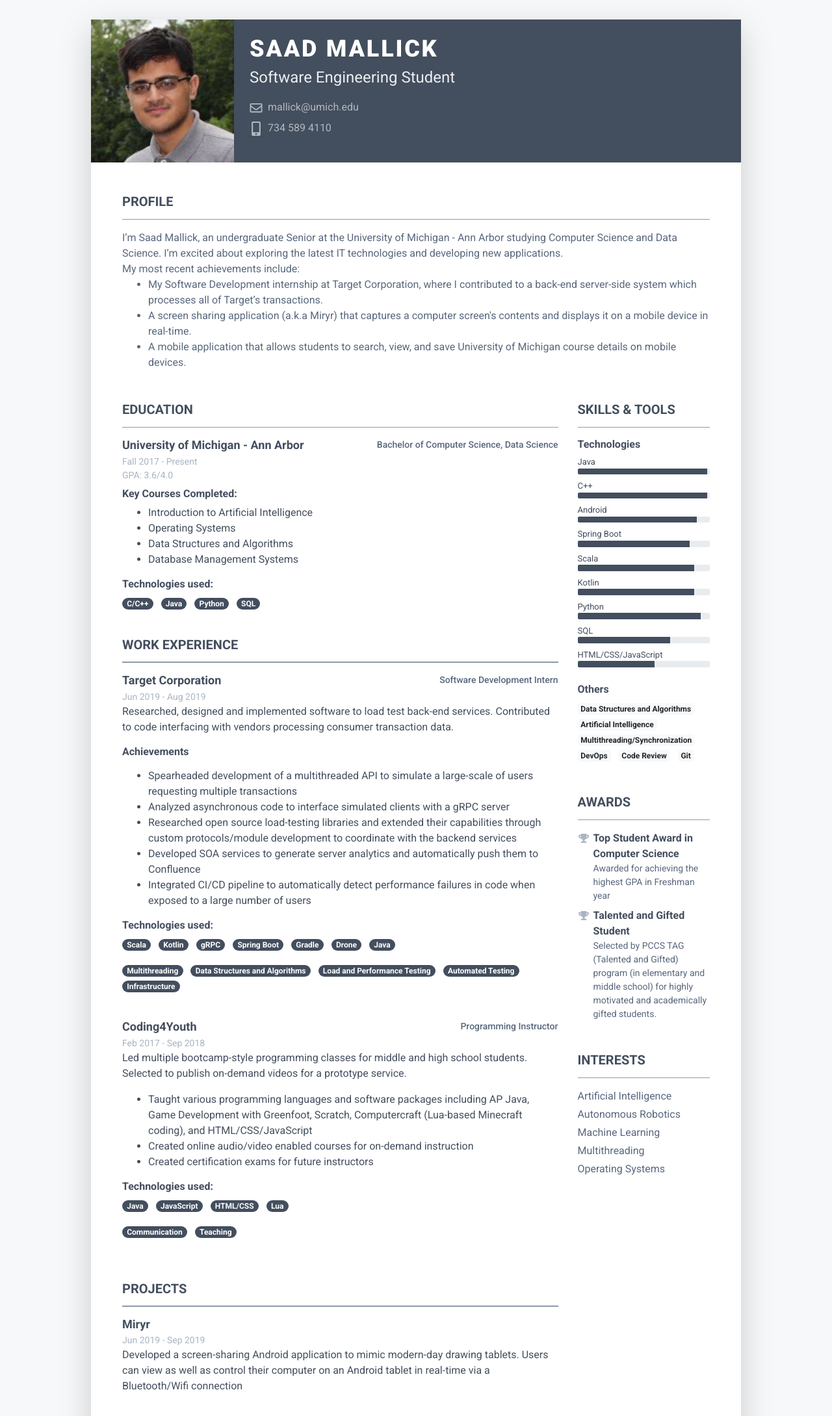
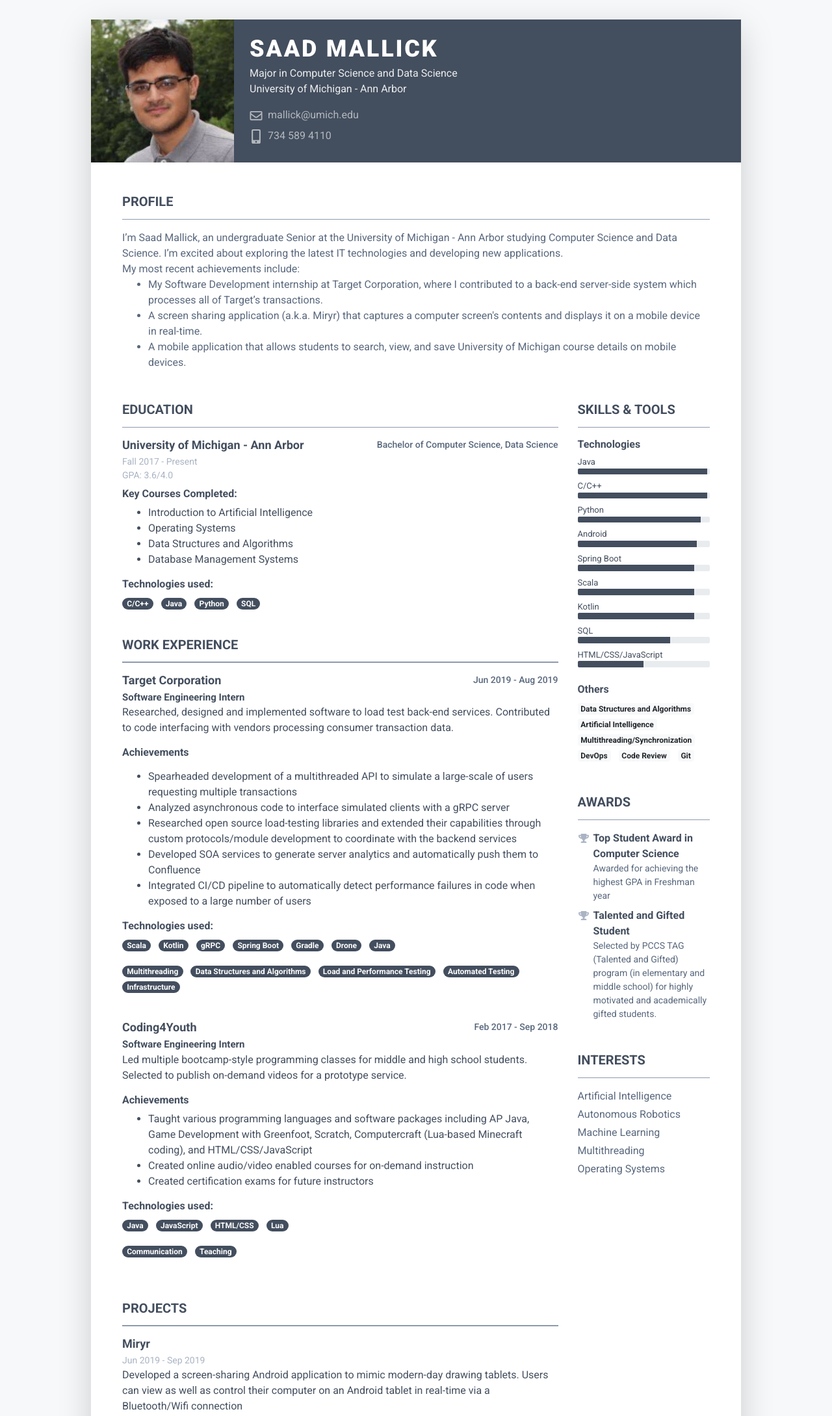
Before and after one commit to saad-mallick/saad-mallick.github.io, a plain HTML site: page index.html in a window 1280 px wide. Shown: the top 2179 px of the page at 65% size. Drawn offline with Linux system fonts and the light colour scheme; grey boxes are pictures that could not be loaded.

Commit message:
Changed format

```diff
--- a/index.html
+++ b/index.html
@@ -32,7 +32,7 @@
 				    <div class="media-body p-4 d-flex flex-column flex-md-row mx-auto mx-lg-0">
 					    <div class="primary-info">
 						    <h1 class="name mt-0 mb-1 text-white text-uppercase text-uppercase">Saad Mallick</h1>
-						    <div class="title mb-3">Software Engineering Student</div>
+						    <div class="title mb-3" style="font-size: 16px">Major in Computer Science and Data Science<br>University of Michigan - Ann Arbor</div>
 						    <ul class="list-unstyled">
 							    <li class="mb-2"><a href="#"><i class="far fa-envelope fa-fw mr-2" data-fa-transform="grow-3"></i>mallick@umich.edu</a></li>
 							    <li><a href="#"><i class="fas fa-mobile-alt fa-fw mr-2" data-fa-transform="grow-6"></i>734 589 4110</a></li>
@@ -50,7 +50,7 @@
                               My most recent achievements include:<br>
                               <ul>
                                 <li>My Software Development internship at Target Corporation, where I contributed to a back-end server-side system which processes all of Target’s transactions.</li>
-                                <li>A screen sharing application (a.k.a Miryr) that captures a computer screen's contents and displays it on a mobile device in real-time. </li>
+                                <li>A screen sharing application (a.k.a. Miryr) that captures a computer screen's contents and displays it on a mobile device in real-time. </li>
                                 <li>A mobile application that allows students to search, view, and save University of Michigan course details on mobile devices. <br></li>
                               </ul></p>
 				    </div>
@@ -99,9 +99,10 @@
 									    <div>
 										    <div class="d-flex flex-column flex-md-row">
 										        <h3 class="resume-position-title font-weight-bold mb-1">Target Corporation</h3>
-										        <div class="resume-company-name ml-auto">Software Development Intern</div>
+
+                            <div class="resume-company-name ml-auto">Jun 2019 - Aug 2019</div>
 										    </div><!--//row-->
-										    <div class="resume-position-time">Jun 2019 - Aug 2019</div>
+										    <div style="font-size:15px; font-weight:bold;">Software Engineering Intern</div>
 									    </div><!--//resume-timeline-item-header-->
 									    <div class="resume-timeline-item-desc">
 										    <p>Researched, designed and implemented software to load test back-end services. Contributed to code interfacing with vendors processing consumer transaction data.</p>
@@ -142,13 +143,13 @@
 									    <div>
 										    <div class="d-flex flex-column flex-md-row">
 										        <h3 class="resume-position-title font-weight-bold mb-1">Coding4Youth</h3>
-										        <div class="resume-company-name ml-auto">Programming Instructor</div>
+										        <div class="resume-company-name ml-auto">Feb 2017 - Sep 2018</div>
 										    </div><!--//row-->
-										    <div class="resume-position-time">Feb 2017 - Sep 2018</div>
+										    <div style="font-size:15px; font-weight:bold;">Software Engineering Intern</div>
 									    </div><!--//resume-timeline-item-header-->
 									    <div class="resume-timeline-item-desc">
 										    <p>Led multiple bootcamp-style programming classes for middle and high school students. Selected to publish on-demand videos for a prototype service.</p>
-										    <p>
+										    										    <h4 class="resume-timeline-item-desc-heading font-weight-bold">Achievements</h4>
                           <ul>
                             <li>Taught various programming languages and software packages including AP Java, Game Development with Greenfoot, Scratch, Computercraft (Lua-based Minecraft coding), and HTML/CSS/JavaScript</li>
                             <li>Created online audio/video enabled courses for on-demand instruction</li>
@@ -179,7 +180,7 @@
                    <article>
                      <div>
                        <div class="d-flex flex-column flex-md-row">
-                           <h3 class="resume-position-title font-weight-bold mb-1"><a name="Miryr">Miryr</a></h3>
+                           <h3 class="resume-position-title font-weight-bold mb-1"><a name="Miryr"><a name="miryr">Miryr</a></a></h3>
                        </div><!--//row-->
                        <div class="resume-position-time">Jun 2019 - Sep 2019</div>
                      </div><!--//resume-timeline-item-header-->
@@ -190,7 +191,7 @@
                        <p>
                          <h4 class="resume-timeline-item-desc-heading font-weight-bold">Achievements</h4>
                           <ul>
-                            <li> Researched latest video compression and streaming algorithms and developed unique algorithms for instantaneous communications between tablet and computer </li>
+                            <li> Researched modern video compression and streaming algorithms and developed unique algorithms for instantaneous communications between tablet and computer </li>
                             <li> Analyzed algorithms to improve speed for rapid display </li>
                             <li> Developed and debugged asynchronous code for server communications</li>
                           </ul>
@@ -215,7 +216,7 @@
 
                      <div>
                        <div class="d-flex flex-column flex-md-row">
-                           <h3 class="resume-position-title font-weight-bold mb-1"><a name="UofMApp">University</a> of Michigan Scheduler</h3>
+                           <h3 class="resume-position-title font-weight-bold mb-1"><a name="UofMApp"><a name="uofmapp">University</a></a> of Michigan Scheduler</h3>
                        </div><!--//row-->
                        <div class="resume-position-time">Dec 2018 - Jan 2019</div>
                      </div><!--//resume-timeline-item-header-->
@@ -260,10 +261,16 @@
 											</div>
 								        </li>
 								        <li class="mb-2">
-								            <div class="resume-skill-name">C++</div>
+								            <div class="resume-skill-name">C/C++</div>
 									        <div class="progress resume-progress">
 											    <div class="progress-bar theme-progress-bar-dark" role="progressbar" style="width: 98%" aria-valuenow="25" aria-valuemin="0" aria-valuemax="100"></div>
 											</div>
+                      <li class="mb-2">
+                          <div class="resume-skill-name">Python</div>
+                        <div class="progress resume-progress">
+                        <div class="progress-bar theme-progress-bar-dark" role="progressbar" style="width: 93%" aria-valuenow="25" aria-valuemin="0" aria-valuemax="100"></div>
+                    </div>
+                      </li>
 								        </li>
 								        <li class="mb-2">
 								            <div class="resume-skill-name">Android</div>
@@ -271,11 +278,10 @@
 											    <div class="progress-bar theme-progress-bar-dark" role="progressbar" style="width: 90%" aria-valuenow="25" aria-valuemin="0" aria-valuemax="100"></div>
 											</div>
 								        </li>
-
 								        <li class="mb-2">
 								            <div class="resume-skill-name">Spring Boot</div>
 									        <div class="progress resume-progress">
-											    <div class="progress-bar theme-progress-bar-dark" role="progressbar" style="width: 85%" aria-valuenow="25" aria-valuemin="0" aria-valuemax="100"></div>
+											    <div class="progress-bar theme-progress-bar-dark" role="progressbar" style="width: 88%" aria-valuenow="25" aria-valuemin="0" aria-valuemax="100"></div>
 											</div>
 								        </li>
 								        <li class="mb-2">
@@ -291,12 +297,6 @@
                       </div>
                         </li>
                         <li class="mb-2">
-                            <div class="resume-skill-name">Python</div>
-                          <div class="progress resume-progress">
-                          <div class="progress-bar theme-progress-bar-dark" role="progressbar" style="width: 93%" aria-valuenow="25" aria-valuemin="0" aria-valuemax="100"></div>
-                      </div>
-                        </li>
-                        <li class="mb-2">
                             <div class="resume-skill-name">SQL</div>
                           <div class="progress resume-progress">
                           <div class="progress-bar theme-progress-bar-dark" role="progressbar" style="width: 70%" aria-valuenow="25" aria-valuemin="0" aria-valuemax="100"></div>
@@ -305,7 +305,7 @@
                         <li class="mb-2">
                             <div class="resume-skill-name">HTML/CSS/JavaScript</div>
                           <div class="progress resume-progress">
-                          <div class="progress-bar theme-progress-bar-dark" role="progressbar" style="width: 58%" aria-valuenow="25" aria-valuemin="0" aria-valuemax="100"></div>
+                          <div class="progress-bar theme-progress-bar-dark" role="progressbar" style="width: 50%" aria-valuenow="25" aria-valuemin="0" aria-valuemax="100"></div>
                       </div>
                         </li>
 							        </ul>
```
